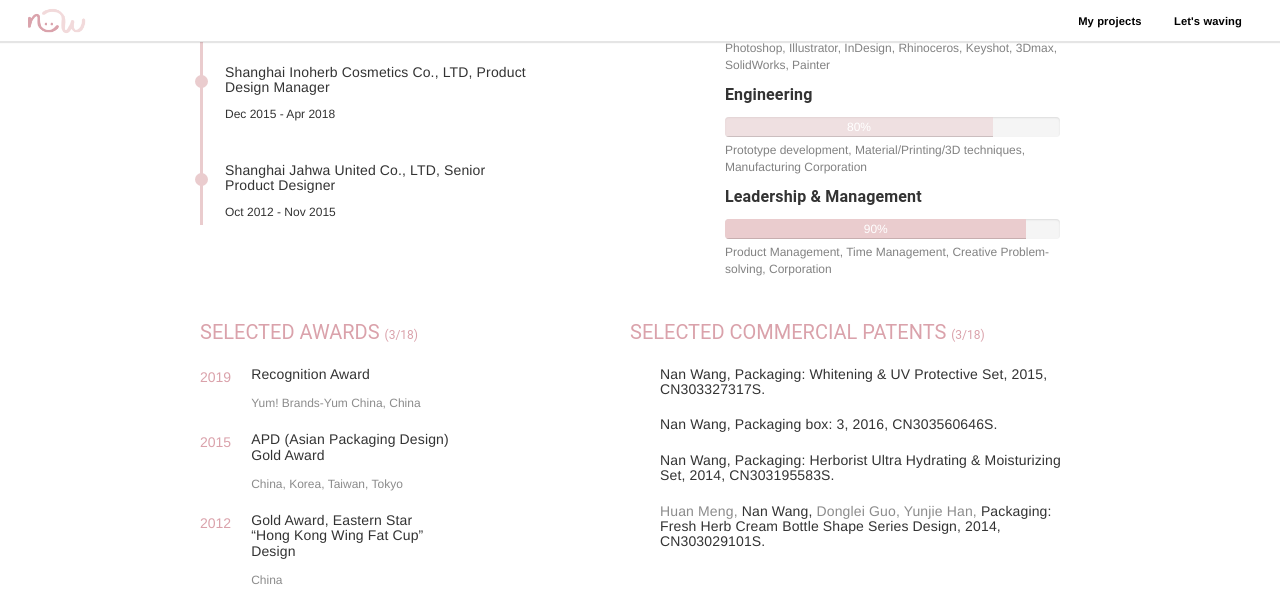
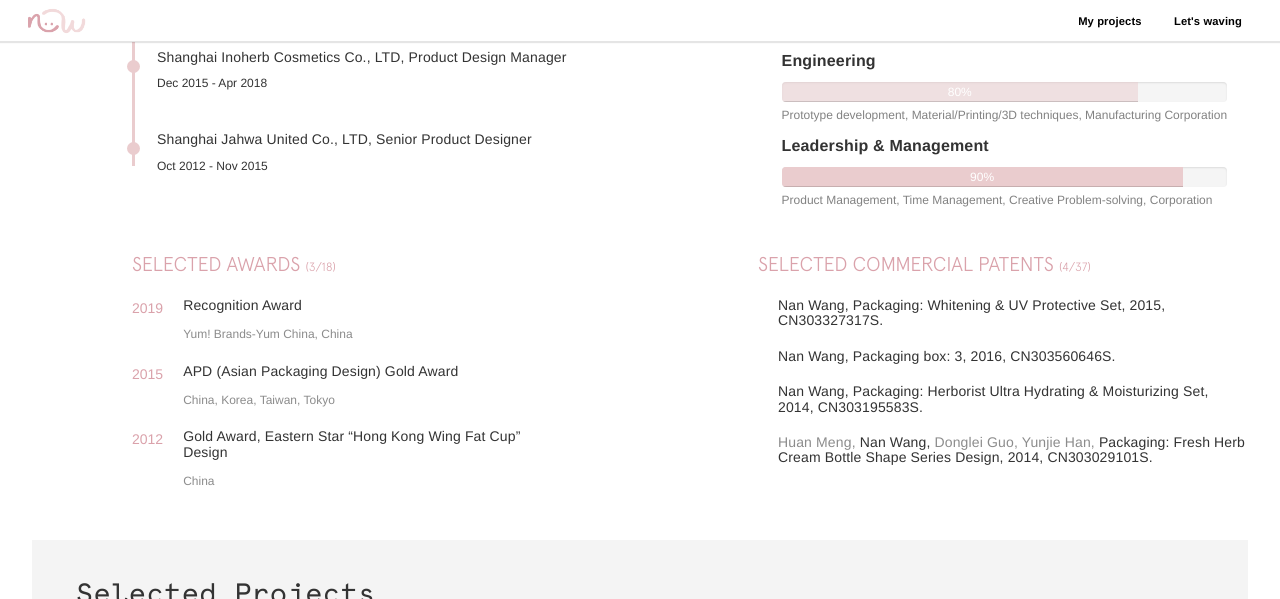
Before and after one commit to nnanwang/nnanwang.github.io, a Jekyll site: the page built from _pages/index.md, in a window 1280 px wide and 900 px high, scrolled down 883 px, cut to the strip 0-599 px from the top of the window. Built offline with Jekyll 4.4.1, drawn with Linux system fonts in a browser that asks for light colours.

Commit message:
updated format change

```diff
--- a/_pages/index.md
+++ b/_pages/index.md
@@ -130,12 +130,13 @@
 </head>
 <body>
 <section id="#" class="cont" style="wdith:100%; background-color:rgb(234, 204, 206); height:600px">
+  <div class="grid-xlarge">
   <div style="display: flex">
       <!-- <section style="margin-left:70px; margin-right:10px"><img style="width:400px;"
       src="assets/images/logo/22.png" />
       </section> -->
       <section class="center" style="margin-left:90px; "><img style="width:400px;"
-      src="assets/images/logo/por-01.png" />
+      src="assets/images/logo/por-01.png">
       </section>
       <section class="cta__text" style="margin-right:0px; margin-top:20px; font-size:70px; font-family:Apercu">
       <span>Hi, I am Nan Wang.</span> <br>
@@ -144,12 +145,14 @@
       and <span style="color:white">E</span>ntrepreneur.
       </section>
   </div>
+  </div>
 </section>
 
 <!-- resume -->
-<div style="display: flex; margin-left:100px">
+<div class="grid-xlarge">
+<div style="display: flex; ">
 <div class="timeline" >
-<span style="font-family:Roboto; font-size:20px; color:rgb(218, 162, 171)">EXPERIENCE</span>
+<span style="font-family:Apercu; font-size:20px; color:rgb(218, 162, 171)">EXPERIENCE</span>
 <br>
   <div class="container right">
     <div class="content">
@@ -176,10 +179,10 @@
     </div>
   </div>
 </div>
-<section style=" margin-right:200px">
-<span style=" font-family:Roboto; font-size:20px; color:rgb(218, 162, 171)">SKILLS</span>
+<section style=" margin-left:20px">
+<span style="font-family:Apercu; font-size:20px; color:rgb(218, 162, 171)">SKILLS</span>
 <div class="container">
-  <p style="font-size:16px; font-family:Roboto; margin-top:10px"><strong>Programming</strong></p>
+  <p style="font-size:16px; margin-top:10px"><strong>Programming</strong></p>
   <div class="progress" style="width:100%">
     <div class="progress-bar" role="progressbar" aria-valuenow="85" aria-valuemin="0" aria-valuemax="100"
     style="width:85%; background-color:rgba(234, 204, 206, 0.5)">
@@ -187,7 +190,7 @@
     </div>
   </div>
   <p style="margin-top:-15px; color:rgb(130, 130, 130); font-size:12px">Java, Python, HTML/CSS, JavaScript, NodeJS, SQL, Git, Blender, jQuery</p>
-  <p style="font-size:16px; font-family:Roboto;"><strong>UX/UI Product Design</strong></p>
+  <p style="font-size:16px; "><strong>UX/UI Product Design</strong></p>
   <div class="progress">
     <div class="progress-bar" role="progressbar" aria-valuenow="95" aria-valuemin="0" aria-valuemax="100"
     style="width:95%; background-color:rgba(234, 204, 206, 1.1)">
@@ -195,7 +198,7 @@
     </div>
   </div>
   <p style="margin-top:-15px; color:rgb(130, 130, 130); font-size:12px">Photoshop, Illustrator, InDesign, Rhinoceros, Keyshot, 3Dmax, SolidWorks, Painter </p>
-  <p style="font-size:16px; font-family:Roboto;"><strong>Engineering</strong></p>
+  <p style="font-size:16px"><strong>Engineering</strong></p>
   <div class="progress">
     <div class="progress-bar" role="progressbar" aria-valuenow="80" aria-valuemin="0" aria-valuemax="100"
     style="width:80%; background-color:rgba(234, 204, 206, 0.5)">
@@ -203,7 +206,7 @@
     </div>
   </div>
   <p style="margin-top:-15px; color:rgb(130, 130, 130); font-size:12px">Prototype development, Material/Printing/3D techniques,  Manufacturing Corporation </p>
-  <p style="font-size:16px; font-family:Roboto;"><strong>Leadership & Management</strong></p>
+  <p style="font-size:16px; "><strong>Leadership & Management</strong></p>
   <div class="progress">
     <div class="progress-bar" role="progressbar" aria-valuenow="90" aria-valuemin="0" aria-valuemax="100"
     style="width:90%; background-color:rgba(234, 204, 206, 1.1)">
@@ -215,58 +218,57 @@
 </section>
 </div>
 
-<div class="honors" style="display: flex; margin-top:25px;  margin-bottom:50px">
-<div class="awards" style="max-width: 1000px;">
- <span style="margin-left:200px; font-family:Roboto; font-size:20px; color:rgb(218, 162, 171)">SELECTED AWARDS
- <span style="font-family:Roboto; font-size:12px; color:rgb(218, 162, 171)">(3/18)</span>
+<div class="honors" style="display: flex;  margin-top:25px;  margin-bottom:50px">
+<section class="awards" style="max-width: 1000px; margin-left:100px;margin-right:170px;">
+ <span style="font-family:Apercu; font-size:20px; color:rgb(218, 162, 171)">SELECTED AWARDS
+ <span style="font-family:Apercu; font-size:12px; color:rgb(218, 162, 171)">(3/18)</span>
  </span>
- <div style="margin-left:200px; margin-top:20px; display: flex">
+ <div style="margin-top:20px; display: flex">
   <div style="color:rgb(218, 162, 171)">2019</div>
   <div style="margin-left:20px; font-size:14px;" >
     <h5 style ="margin-top:0px">Recognition Award</h5>
     <span style =" color:rgb(140, 140, 140); font-size:12px;" >Yum! Brands-Yum China, China </span>
   </div>
 </div>
-
- <div style="margin-left:200px; margin-top:20px; display: flex">
+ <div style=" margin-top:20px; display: flex">
   <div style="color:rgb(218, 162, 171)">2015</div>
   <div style="margin-left:20px; font-size:14px;" >
     <h5 style ="margin-top:0px">APD (Asian Packaging Design) Gold Award</h5>
     <span style =" color:rgb(140, 140, 140); font-size:12px;" >China, Korea, Taiwan, Tokyo </span>
   </div>
 </div>
-
- <div style="margin-left:200px; margin-top:20px; display: flex">
+ <div style=" margin-top:20px; display: flex">
   <div style="color:rgb(218, 162, 171)">2012</div>
   <div style="margin-left:20px; font-size:14px;" >
     <h5 style ="margin-top:0px">Gold Award, Eastern Star “Hong Kong Wing Fat Cup”  Design</h5>
     <span style =" color:rgb(140, 140, 140); font-size:12px;" >China </span>
   </div>
 </div>
+</section>
+
+
+<section class="patents" style="margin-left:20px; max-width: 490px;  ">
+  <span style="font-family:Apercu; font-size:20px; color:rgb(218, 162, 171)">SELECTED COMMERCIAL PATENTS
+    <span style="font-family:Apercu; font-size:12px; color:rgb(218, 162, 171)">(4/37)</span>
+  </span>
+
+  <div style="margin-left:20px; margin-top:20px; font-size:14px;" >
+    <h5 style ="margin-top:0px">Nan Wang, Packaging: Whitening & UV Protective Set, 2015, CN303327317S.</h5>
+  </div>
+  <div style="margin-left:20px; margin-top:20px; font-size:14px;" >
+    <h5 style ="margin-top:0px">Nan Wang, Packaging box: 3, 2016, CN303560646S.</h5>
+  </div>
+  <div style="margin-left:20px; margin-top:20px; font-size:14px;" >
+    <h5 style ="margin-top:0px">Nan Wang, Packaging: Herborist Ultra Hydrating & Moisturizing Set, 2014, CN303195583S.</h5>
+  </div>
+  <div style="margin-left:20px; margin-top:20px; font-size:14px;" >
+    <h5 style ="margin-top:0px"><span style="color:rgb(140, 140, 140); font-weight: normal">Huan Meng, </span>Nan Wang, <span style="color:rgb(140, 140, 140); font-weight: normal">Donglei Guo, Yunjie Han, </span>Packaging: Fresh Herb Cream Bottle Shape Series Design, 2014, CN303029101S.</h5>
+  </div>
+</section>
 </div>
 
 
-<div class="patents" style="margin-left:30px; max-width: 600px; margin-right:200px">
- <span style="margin-left:150px; font-family:Roboto; font-size:20px; color:rgb(218, 162, 171)">SELECTED COMMERCIAL PATENTS
- <span style="font-family:Roboto; font-size:12px; color:rgb(218, 162, 171)">(3/18)</span>
- </span>
-
-  <div style="margin-left:180px; margin-top:20px; font-size:14px;" >
-    <h5 style ="margin-top:0px">Nan Wang, Packaging: Whitening & UV Protective Set, 2015, CN303327317S.</h5>
-  </div>
-    <div style="margin-left:180px; margin-top:20px; font-size:14px;" >
-    <h5 style ="margin-top:0px">Nan Wang, Packaging box: 3, 2016, CN303560646S.</h5>
-  </div>
-  <div style="margin-left:180px; margin-top:20px; font-size:14px;" >
-    <h5 style ="margin-top:0px">Nan Wang, Packaging: Herborist Ultra Hydrating & Moisturizing Set, 2014, CN303195583S.</h5>
-  </div>
-    <div style="margin-left:180px; margin-top:20px; font-size:14px;" >
-    <h5 style ="margin-top:0px"><span style="color:rgb(140, 140, 140); font-weight: normal">Huan Meng, </span>Nan Wang, <span style="color:rgb(140, 140, 140); font-weight: normal">Donglei Guo, Yunjie Han, </span>Packaging: Fresh Herb Cream Bottle Shape Series Design, 2014, CN303029101S.</h5>
-  </div>
-</div>
-</div>
-
-<section id="projects" style="background-color: #f4f4f4;">
+<section id="projects" style="width=100%; background-color:rgba(180, 180, 180, 0.15)">
 <div class="posts">
   <div class="grid-xlarge">
     <h2 class="post_title">
@@ -293,5 +295,3 @@
     <span class="cta__text">Let’s Waving</span>
   </a>
 </section>
-</body>
-</html>
```
